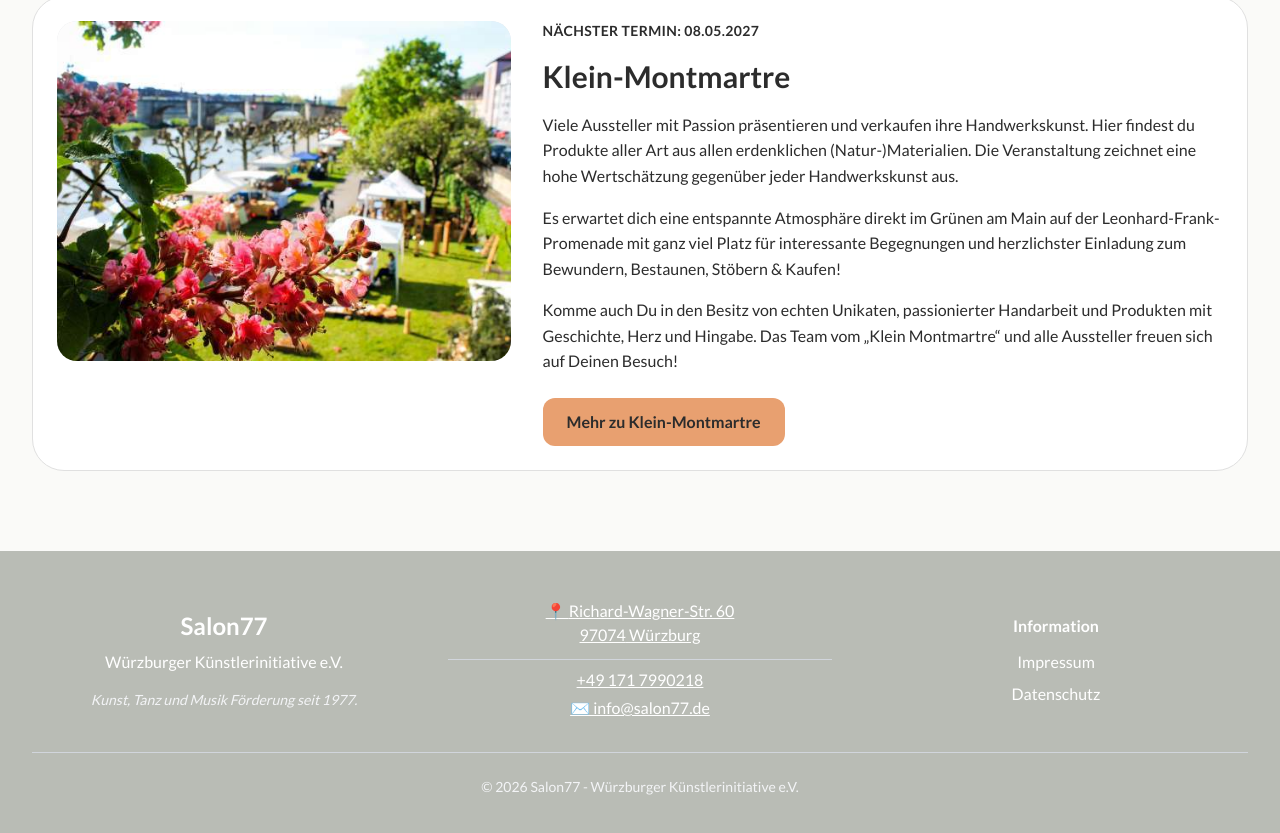
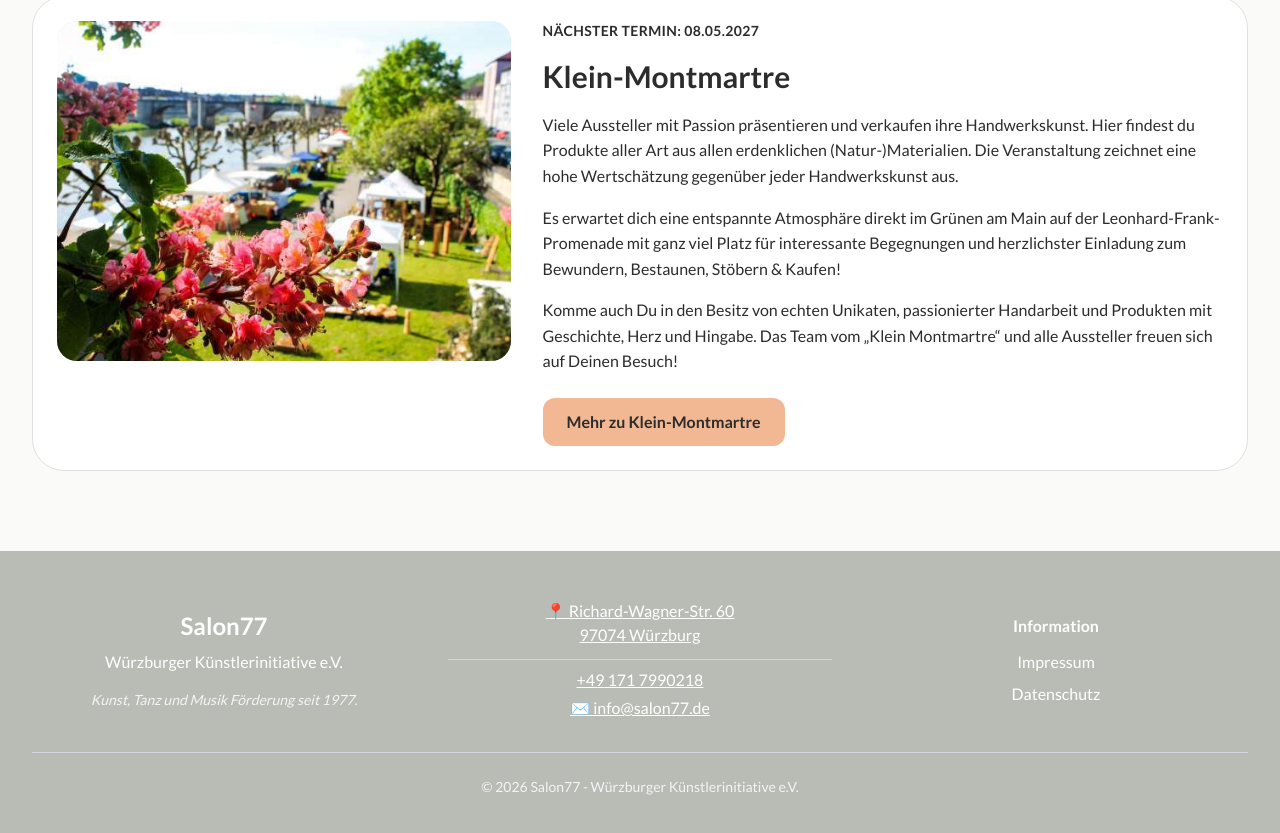
Before and after one commit to waynedevilliers/salon77, a Next.js app: page / in a window 1280 px wide. Shown: the part 957-1790 px from the top of the page. Built offline with nearby package versions, Linux system fonts and the light colour scheme.

Commit message:
style(buttons): lighter logo orange button background
--color-button changes from #e8a070 to #f2b893. Dark text on it is 8.02:1
(was 6.45:1).

Co-Authored-By: Claude Haiku 5.5 <noreply@anthropic.com>

```diff
--- a/app/globals.css
+++ b/app/globals.css
@@ -17,8 +17,8 @@
   /* Accent and state colors used across pages */
   --color-accent: #c9a961;
   /* Text colours checked against white (WCAG AA 4.5:1). */
-  --color-button: #e8a070; /* logo orange: button background */
-  --color-button-text: #2c2c2c; /* 6.45:1 on the button */
+  --color-button: #f2b893; /* lighter logo orange: button background */
+  --color-button-text: #2c2c2c; /* 8.02:1 on the button */
   --color-accent-text: #b35c2e; /* logo orange, darkened: 4.68:1; button background with white text */
   --color-heading: #444444; /* 9.74:1; card titles */
   --color-sage-text: #4f5e52; /* 6.87:1; inactive menu items */
```
